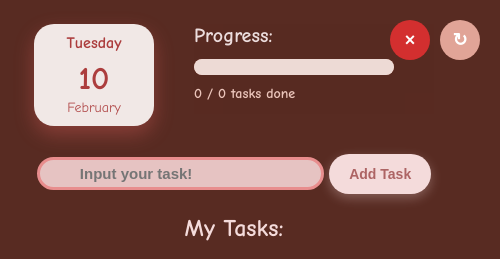
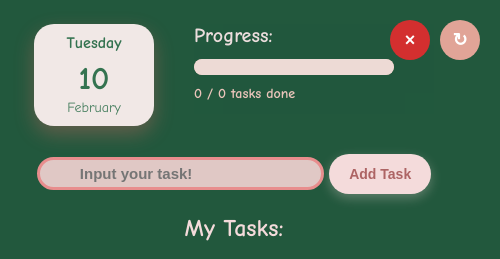
Before and after one commit to tsw-codes/todo-list, an Electron app: page index.html in a window 500 px wide. Drawn offline with Linux system fonts and the light colour scheme.

Commit message:
changed color

```diff
--- a/index.html
+++ b/index.html
@@ -25,7 +25,7 @@
             width: 420px;
             height: 600px;
             overflow: hidden;
-            background: #582b22;
+            background: #22583d;
             display: flex;
             flex-direction: column;
             align-items: center;
@@ -85,7 +85,7 @@
             background: #f1e8e6;
             border-radius: 20px;
             padding: 10px;
-            color: rgb(172, 61, 61);
+            color: rgb(52, 115, 80);
             text-align: center;
             box-shadow: 0 8px 20px rgba(255, 109, 109, 0.3);
             min-width: 100px;
@@ -153,7 +153,7 @@
         }
 
         .progress-fill {
-            background: rgb(172, 61, 61);
+            background: rgb(29, 68, 44);
             height: 100%;
             width: 0%;
             border-radius: 20px;
```
